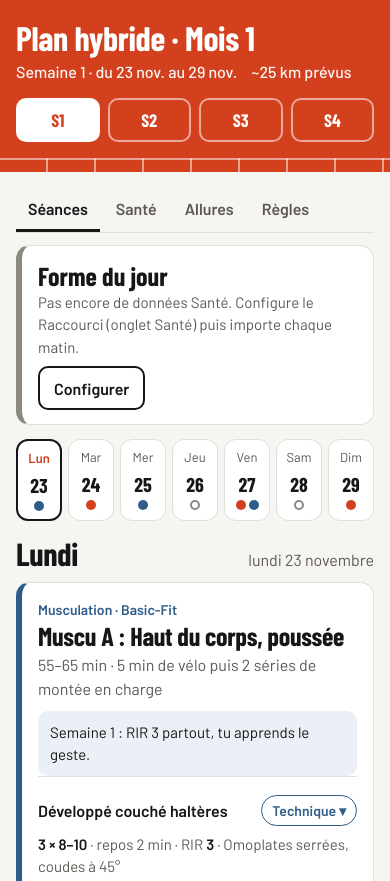
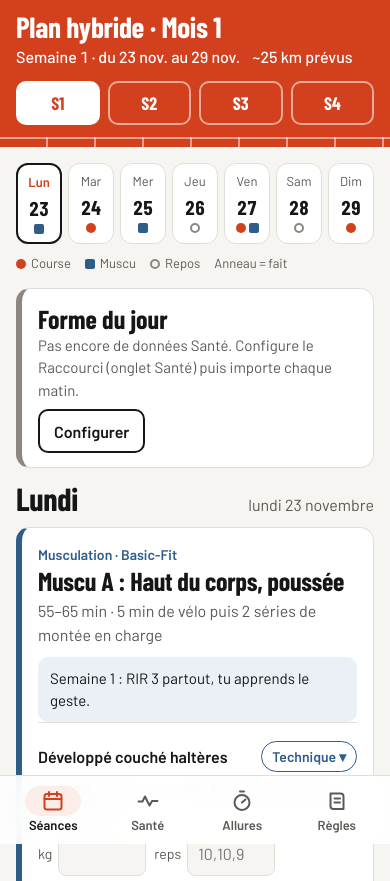
Before and after one commit to koriesza/plan-koko, a plain HTML site: page index.html in a window 390 px wide. Shown: the top 881 px of the page. Drawn offline with nearby package versions, Linux system fonts and the light colour scheme.

Commit message:
Interface mobile first : navigation en bas, en-tête compact, contrastes
- Barre d'onglets fixe en bas (zone du pouce), avec safe area et état actif non basé sur la seule couleur
- En-tête compact ; Forme du jour réduite sur l'onglet Séances : la séance du jour remonte de 822 à 540 px
- Contrastes AA en mode sombre : bandeau, boutons, couleurs d'état (tokens ok/warn/bad)
- Points du calendrier différenciés par la forme + légende ; libellés de zones lisibles
- Focus clavier conservé après chaque rendu ; noms accessibles qui reprennent le texte visible
- Zones de texte en 16 px (pas de zoom iOS), chiffres tabulaires, retour visuel à l'appui
- Restauration de sauvegarde annulable ; messages d'état annoncés (role=status)

Co-Authored-By: Claude Opus 5.5 <noreply@anthropic.com>
Claude-Session: https://claude.ai/code/session_01LWaTXHGqjpoeyDM6dpUQCW

```diff
--- a/index.html
+++ b/index.html
@@ -21,25 +21,27 @@
    COLOUR chalk ground, ink, tartan red for running, iron blue for lifting, grey for rest
    TYPE Barlow Condensed 700 display + Barlow text
    LAYOUT phone: red band with title and weeks, lane strip, day card, tabs at top; laptop: same column, 760px, strip shows session names */
-:root{color-scheme:light dark;--bg:light-dark(#f6f5f2,#121212);--card:light-dark(#ffffff,#1c1c1c);--ink:light-dark(#161616,#f1efea);--mute:light-dark(#5d5a55,#a9a59d);--line:light-dark(#e2dfd8,#2e2e2e);--run:light-dark(#d2401e,#ec5a35);--lift:light-dark(#2f5d8a,#6d9ccc);--rest:light-dark(#8c8780,#77736c);--soft:light-dark(#fbeee9,#2a1c17);--softl:light-dark(#eaf0f6,#18222c)}
+:root{color-scheme:light dark;--bg:light-dark(#f6f5f2,#121212);--card:light-dark(#ffffff,#1c1c1c);--ink:light-dark(#161616,#f1efea);--mute:light-dark(#5d5a55,#a9a59d);--line:light-dark(#e2dfd8,#2e2e2e);--run:light-dark(#d2401e,#ec5a35);--lift:light-dark(#2f5d8a,#6d9ccc);--rest:light-dark(#8c8780,#77736c);--soft:light-dark(#fbeee9,#2a1c17);--band:light-dark(#d2401e,#b8361a);--ok:light-dark(#23784a,#5cc28a);--warn:light-dark(#a35f00,#e9a83a);--bad:light-dark(#b3261e,#ff7a6e);--softl:light-dark(#eaf0f6,#18222c)}
 :root[data-theme=light]{color-scheme:light}:root[data-theme=dark]{color-scheme:dark}
 *{box-sizing:border-box;min-width:0}
 html,body{margin:0}
+html{scroll-padding-block-end:calc(88px + env(safe-area-inset-bottom,0px));-webkit-font-smoothing:antialiased}
+button,summary,a{-webkit-tap-highlight-color:transparent}
 body{background:var(--bg);color:var(--ink);font:16px/1.5 Barlow,system-ui,sans-serif;overflow-x:clip}
 h1,h2,h3{font-family:"Barlow Condensed",Barlow,sans-serif;font-weight:700;line-height:1.05;letter-spacing:-.01em;margin:0}
 .wrap{max-width:760px;margin:0 auto;padding:0 max(16px,env(safe-area-inset-left,0px)) 40px}
-.band{background:var(--run);color:#fff;padding:calc(20px + env(safe-area-inset-top,0px)) 0 0;position:relative}
-main.wrap{padding-bottom:calc(40px + env(safe-area-inset-bottom,0px))}
-textarea{width:100%;min-height:120px;font:14px/1.4 ui-monospace,monospace;color:var(--ink);background:var(--bg);border:1px solid var(--line);border-radius:8px;padding:10px}
+.band{background:var(--band);color:#fff;padding:calc(12px + env(safe-area-inset-top,0px)) 0 0;position:relative}
+main.wrap{padding-top:16px;padding-bottom:calc(96px + env(safe-area-inset-bottom,0px))}
+textarea{width:100%;min-height:120px;font:16px/1.4 ui-monospace,monospace;color:var(--ink);background:var(--bg);border:1px solid var(--line);border-radius:8px;padding:10px}
 .row{display:flex;flex-wrap:wrap;gap:8px;margin:8px 0}
 .btn.alt{background:transparent;color:var(--ink);border:2px solid var(--ink)}
 .band .wrap{padding-bottom:0}
-.band h1{font-size:clamp(34px,8vw,48px)}
-.sub{display:flex;flex-wrap:wrap;gap:4px 14px;font-weight:500;opacity:.95;margin:4px 0 14px}
-.weeks{display:flex;gap:8px;padding-bottom:16px}
+.band h1{font-size:clamp(28px,7.5vw,40px);text-wrap:balance}
+.sub{display:flex;flex-wrap:wrap;gap:2px 12px;font-weight:500;margin:2px 0 12px;font-variant-numeric:tabular-nums}
+.weeks{display:flex;gap:8px;padding-bottom:12px}
 .weeks button{flex:1;min-height:44px;border:2px solid rgba(255,255,255,.55);background:transparent;color:#fff;border-radius:10px;font:700 18px "Barlow Condensed",sans-serif;cursor:pointer}
-.weeks button[aria-pressed=true]{background:#fff;color:var(--run);border-color:#fff}
-.lanes{height:14px;background:repeating-linear-gradient(90deg,transparent 0 46px,rgba(255,255,255,.5) 46px 48px),var(--run);border-top:2px solid rgba(255,255,255,.5)}
+.weeks button[aria-pressed=true]{background:#fff;color:var(--band);border-color:#fff}
+.lanes{height:10px;background:repeating-linear-gradient(90deg,transparent 0 46px,rgba(255,255,255,.5) 46px 48px),var(--band);border-top:2px solid rgba(255,255,255,.5)}
 .tabs{display:flex;gap:4px;margin:16px 0 12px;border-bottom:1px solid var(--line)}
 .tabs button{min-height:44px;padding:0 14px;background:none;border:0;border-bottom:3px solid transparent;color:var(--mute);font:600 16px Barlow,sans-serif;cursor:pointer}
 .tabs button[aria-selected=true]{color:var(--ink);border-color:var(--ink)}
@@ -49,7 +51,7 @@ textarea{width:100%;min-height:120px;font:14px/1.4 ui-monospace,monospace;color:
 .day small{font-size:13px;color:var(--mute)}
 .day .dots{display:flex;gap:3px;height:10px}
 .dot{width:10px;height:10px;border-radius:50%}
-.dot.run{background:var(--run)}.dot.lift{background:var(--lift)}.dot.rest{background:transparent;border:2px solid var(--rest)}
+.dot.run{background:var(--run)}.dot.lift{background:var(--lift);border-radius:2px}.dot.rest{background:transparent;border:2px solid var(--rest)}
 .dot.ok{box-shadow:0 0 0 2px var(--card),0 0 0 4px currentColor}
 .day[aria-pressed=true]{border:2px solid var(--ink)}
 .day.today small{color:var(--run);font-weight:600}
@@ -85,7 +87,7 @@ input:focus-visible,button:focus-visible{outline:3px solid var(--lift);outline-o
 .prev{font-size:13px;color:var(--mute)}
 .test{display:flex;flex-wrap:wrap;gap:8px;align-items:center;margin-top:12px}
 .test input{width:7em}
-.btn{min-height:44px;padding:0 14px;border-radius:10px;border:0;background:var(--run);color:#fff;font:600 16px Barlow,sans-serif;cursor:pointer}
+.btn{min-height:44px;padding:0 14px;border-radius:10px;border:0;background:var(--band);color:#fff;font:600 16px Barlow,sans-serif;cursor:pointer}
 .tech summary{list-style:none;display:flex;justify-content:space-between;align-items:center;gap:10px;min-height:44px;cursor:pointer}
 .tech summary::-webkit-details-marker{display:none}
 .tg{flex:none;font-size:14px;font-weight:600;color:var(--lift);border:1.5px solid var(--lift);border-radius:999px;padding:4px 10px}
@@ -108,13 +110,26 @@ ul.rules{padding-left:20px;margin:6px 0 16px}ul.rules li{margin:5px 0}
 .chk input{width:22px;height:22px;min-height:0}
 .status{font-size:13px;color:var(--mute);margin-top:20px}
 h2.sec{font-size:26px;margin:18px 0 8px}
-.tabs{overflow-x:auto}
-.tabs button{padding:0 12px;flex:none}
+.nav{position:fixed;inset-inline:0;bottom:0;z-index:10;display:grid;grid-template-columns:repeat(4,minmax(0,1fr));gap:4px;background:color-mix(in srgb,var(--card) 90%,transparent);-webkit-backdrop-filter:blur(14px);backdrop-filter:blur(14px);border-top:1px solid var(--line);padding:6px max(8px,env(safe-area-inset-right,0px)) calc(6px + env(safe-area-inset-bottom,0px)) max(8px,env(safe-area-inset-left,0px))}
+.nav button{min-height:56px;display:flex;flex-direction:column;align-items:center;justify-content:center;gap:2px;background:none;border:0;border-radius:12px;color:var(--mute);font:600 13px/1.2 Barlow,sans-serif;cursor:pointer}
+.ni{display:grid;place-items:center;width:56px;height:30px;border-radius:999px}
+.nav svg{width:24px;height:24px;fill:none;stroke:currentColor;stroke-width:2;stroke-linecap:round;stroke-linejoin:round}
+.nav button[aria-current=page]{color:var(--ink)}
+.nav button[aria-current=page] .ni{background:var(--soft);color:var(--run)}
+.legend{display:flex;flex-wrap:wrap;gap:4px 14px;font-size:13px;color:var(--mute);margin:-6px 0 14px}
+.legend i{display:inline-block;margin-inline-end:5px;vertical-align:-1px}
+.lnk{background:none;border:0;padding:0;min-height:44px;color:var(--ink);font:600 15px Barlow,sans-serif;text-decoration:underline;text-underline-offset:3px;cursor:pointer}
+.sw{display:inline-block;width:10px;height:10px;border-radius:2px;margin-inline-end:5px;vertical-align:-1px}
+.chip b,.pace,.rk,td.r,.big,.hz,.exm b,.day b{font-variant-numeric:tabular-nums}
+@media(prefers-reduced-motion:no-preference){button{transition:scale .15s ease-out}button:not(:disabled):active{scale:.96}}
 .forme{background:var(--card);border:1px solid var(--line);border-left:6px solid var(--rest);border-radius:14px;padding:14px 16px;margin:0 0 14px}
-.forme.f0{border-left-color:#2e8b57}.forme.f1{border-left-color:#d9900f}.forme.f2{border-left-color:#c81e1e}
+.forme.mini{padding:10px 14px}
+.forme.mini .fs{font-size:22px}
+.forme.mini .fa{margin:2px 0 0;font-size:15px}
+.forme.f0{border-left-color:var(--ok)}.forme.f1{border-left-color:var(--warn)}.forme.f2{border-left-color:var(--bad)}
 .fh{display:flex;flex-wrap:wrap;justify-content:space-between;align-items:baseline;gap:4px 12px}
 .fs{font:700 26px "Barlow Condensed",sans-serif}
-.f0 .fs{color:#2e8b57}.f1 .fs{color:#d9900f}.f2 .fs{color:#c81e1e}
+.f0 .fs{color:var(--ok)}.f1 .fs{color:var(--warn)}.f2 .fs{color:var(--bad)}
 .fd{font-size:13px;color:var(--mute)}
 .fa{margin:6px 0 4px;font-weight:600}
 .fw{margin:0 0 8px;font-size:15px;color:var(--mute)}
@@ -123,7 +138,7 @@ h2.sec{font-size:26px;margin:18px 0 8px}
 .chip small{display:block;color:var(--mute);font-size:13px}
 .chip b{font:700 22px "Barlow Condensed",sans-serif;white-space:nowrap}
 .chip span{display:block;font-size:13px;color:var(--mute)}
-.chip.up span{color:#c81e1e}.chip.ok span{color:#2e8b57}
+.chip.up span{color:var(--bad)}.chip.ok span{color:var(--ok)}
 .real{margin-top:12px;background:var(--bg);border-radius:10px;padding:10px 12px}
 .rt{font-size:13px;font-weight:600;color:var(--mute)}
 .rk{display:flex;flex-wrap:wrap;gap:4px 14px;font-weight:600;margin:2px 0 8px}
@@ -167,15 +182,10 @@ h2.sec{font-size:26px;margin:18px 0 8px}
   <div class="lanes"></div>
 </header>
 <main class="wrap">
-  <div class="tabs" role="tablist">
-    <button role="tab" id="t-seances" aria-selected="true" data-tab="seances">Séances</button>
-    <button role="tab" id="t-sante" aria-selected="false" data-tab="sante">Santé</button>
-    <button role="tab" id="t-allures" aria-selected="false" data-tab="allures">Allures</button>
-    <button role="tab" id="t-regles" aria-selected="false" data-tab="regles">Règles</button>
-  </div>
   <section id="v-seances">
+    <div class="strip" id="strip"></div>
+    <p class="legend" aria-hidden="true"><span><i class="dot run"></i>Course</span><span><i class="dot lift"></i>Muscu</span><span><i class="dot rest"></i>Repos</span><span>Anneau = fait</span></p>
     <div id="formeMini"></div>
-    <div class="strip" id="strip"></div>
     <div id="dayview"></div>
   </section>
   <section id="v-sante" hidden>
@@ -282,10 +292,17 @@ h2.sec{font-size:26px;margin:18px 0 8px}
     <textarea id="exportOut" hidden readonly aria-label="Bilan à copier"></textarea>
     <label for="importIn" class="meta" style="display:block;margin-top:14px">Restaurer une sauvegarde (colle le bilan copié)</label>
     <textarea id="importIn"></textarea>
-    <div class="row"><button class="btn alt" id="importBtn">Restaurer</button></div>
+    <div class="row"><button class="btn alt" id="importBtn">Restaurer la sauvegarde</button></div>
   </section>
-  <p class="status" id="status">Enregistré sur ce téléphone.</p>
+  <p class="status" id="status" role="status" aria-live="polite">Enregistré sur ce téléphone.</p>
 </main>
+<nav class="nav" aria-label="Sections">
+  <button id="t-seances" data-tab="seances" aria-current="page"><span class="ni"><svg viewBox="0 0 24 24" aria-hidden="true"><rect x="3.5" y="5" width="17" height="15.5" rx="2.5"/><path d="M3.5 10h17M8 3v4M16 3v4"/></svg></span>Séances</button>
+  <button id="t-sante" data-tab="sante"><span class="ni"><svg viewBox="0 0 24 24" aria-hidden="true"><path d="M2.5 12.5h4l2.5-5 4.5 9 2.5-4.5h5.5"/></svg></span>Santé</button>
+  <button id="t-allures" data-tab="allures"><span class="ni"><svg viewBox="0 0 24 24" aria-hidden="true"><circle cx="12" cy="13.5" r="7.5"/><path d="M12 13.5l3.5-3M10 2.5h4"/></svg></span>Allures</button>
+  <button id="t-regles" data-tab="regles"><span class="ni"><svg viewBox="0 0 24 24" aria-hidden="true"><path d="M5.5 4.5h10a3 3 0 0 1 3 3v12.5h-10a3 3 0 0 1-3-3z"/><path d="M9.5 9.5h5.5M9.5 13.5h5.5"/></svg></span>Règles</button>
+</nav>
+
 <script>
 {
 const DAYS=["Lundi","Mardi","Mercredi","Jeudi","Vendredi","Samedi","Dimanche"];
@@ -410,7 +427,7 @@ function kmBetween(a,b){return Object.values(H().runs).filter(r=>isRun(r)&&r.s.s
 function zoneBar(z){return'<div class="zb">'+z.map((p,i)=>p>0.004?'<i style="width:'+(p*100).toFixed(1)+'%;background:'+ZC[i]+'"></i>':"").join("")+"</div>"}
 function realHTML(c,key){const rs=runsOn(key).filter(r=>LIFT[c]?isLift(r):isRun(r));if(!rs.length)return"";
  return rs.map(r=>{const S=runStats(r);let x='<div class="real"><div class="rt">Réalisé · Apple Watch</div><div class="rk">'+[S.km?f1(S.km)+" km":"",Math.round(S.min)+" min",S.pace?mmss(S.pace*60)+" /km":"",S.avg?"FC moy "+S.avg:"",S.max?"max "+S.max:""].filter(Boolean).map(y=>"<span>"+y+"</span>").join("")+"</div>";
-  if(S.z){x+=zoneBar(S.z)+'<div class="zl">'+S.z.map((p,i)=>'<span><b style="color:'+ZC[i]+'">Z'+(i+1)+"</b> "+Math.round(p*100)+" %</span>").join("")+"</div>";
+  if(S.z){x+=zoneBar(S.z)+'<div class="zl">'+S.z.map((p,i)=>'<span><i class="sw" style="background:'+ZC[i]+'"></i><b>Z'+(i+1)+"</b> "+Math.round(p*100)+" %</span>").join("")+"</div>";
    if(c==="EF"||c==="SL"){const hi=S.z[2]+S.z[3]+S.z[4];x+='<p class="verd">'+(hi>.25?"Trop vite pour de l'endurance : "+Math.round(hi*100)+" % du temps au-dessus de la zone 2. Ralentis la prochaine fois, quitte à marcher en côte.":"Bien géré : "+Math.round((S.z[0]+S.z[1])*100)+" % du temps en zones 1 et 2.")+"</p>"}
    else if(c==="Q")x+='<p class="verd">FC max atteinte : '+S.max+" bpm"+(S.max>fcmaxInfo().v?" (au-dessus de ta FC max actuelle : mets-la à jour dans Allures)":"")+".</p>"}
   else if(!LIFT[c])x+='<p class="verd">Pas de fréquence cardiaque importée pour cette sortie.</p>';
@@ -445,6 +462,7 @@ function formeHTML(compact){const F=forme();const at=H().at?new Date(H().at):nul
  const imp='<button class="btn" data-imp="1" style="margin-top:8px">Importer depuis Santé</button>';
  if(!F)return'<div class="forme"><div class="fh"><span class="fs">Forme du jour</span></div><p class="fw">Pas encore de données Santé. Configure le Raccourci (onglet Santé) puis importe chaque matin.</p>'+(compact?'<button class="btn alt" data-tab="sante">Configurer</button>':"")+"</div>";
  const W=["Feu vert","Prudence","Récupère"][F.lvl];
+ if(compact)return'<div class="forme mini f'+F.lvl+'"><div class="fh"><span class="fs">'+W+'</span><span class="fd">Forme du jour</span></div><p class="fa">'+F.a+"</p>"+(F.fresh?"":'<p class="fw">Données d\'hier.</p>')+'<div class="row" style="margin:4px 0 0">'+(F.fresh?"":imp.replace(' style="margin-top:8px"',''))+'<button class="lnk" data-tab="sante">Voir le détail</button></div></div>';
  return'<div class="forme f'+F.lvl+'"><div class="fh"><span class="fs">'+W+'</span><span class="fd">Forme du jour'+(at?" · import "+at.toLocaleString("fr-FR",{weekday:"short",hour:"2-digit",minute:"2-digit"}):"")+'</span></div><p class="fa">'+F.a+"</p>"+(F.sig.length?'<p class="fw">Pourquoi : '+F.sig.map(s=>s.t).join(", ")+".</p>":"")+(F.fresh?"":'<p class="fw">Données d\'hier : lance le Raccourci pour mettre à jour.</p>')+'<div class="chips">'+F.chips.map(c=>'<div class="chip '+c.c+'"><small>'+c.l+"</small><b>"+c.v+"</b><span>"+c.s+"</span></div>").join("")+"</div>"+(compact&&!F.fresh?imp:"")+"</div>"}
 function watchHTML(w){const P=x=>mmss(3600/(v()*x));const head="Sur la montre : app Exercice › Course extérieure › ••• › Créer un entraînement › Personnalisé.";
  const S=w===1?["Échauffement : 20 min (temps).","Travail : 6 min (temps), 1 répétition, sans récupération.","Retour au calme : 10 min."]
@@ -496,14 +514,15 @@ function doImport(t){const res=$("impRes");
  setStatus("Données Santé importées.")}
 function importClip(){if(navigator.clipboard&&navigator.clipboard.readText){navigator.clipboard.readText().then(doImport,()=>{$("impManual").open=true;tab="sante";render();setStatus("Colle le texte du Raccourci dans la zone prévue.")})}else{$("impManual").open=true;tab="sante";render()}}
 function render(){
- $("weeks").innerHTML=[1,2,3,4].map(i=>'<button aria-pressed="'+(i===wk)+'" data-w="'+i+'">S'+i+"</button>").join("");
+ const fid=document.activeElement&&document.activeElement.id;
+ $("weeks").innerHTML=[1,2,3,4].map(i=>'<button id="wk-'+i+'" aria-pressed="'+(i===wk)+'" data-w="'+i+'" aria-label="S'+i+', semaine '+i+(i===4?' allégée':'')+'">S'+i+"</button>").join("");
  $("wkLabel").textContent="Semaine "+wk+(wk===4?" allégée":"")+" · du "+fdate(dateOf(wk,0))+" au "+fdate(dateOf(wk,6));
  const kd=kmBetween(dk(dateOf(wk,0)),dk(dateOf(wk,6)));$("wkKm").textContent="~"+KM[wk-1]+" km prévus"+(kd>0?" · "+f1(kd)+" km faits":"");
- document.querySelectorAll(".tabs button").forEach(b=>b.setAttribute("aria-selected",b.dataset.tab===tab));
+ document.querySelectorAll(".nav button").forEach(b=>{if(b.dataset.tab===tab)b.setAttribute("aria-current","page");else b.removeAttribute("aria-current")});
  ["seances","sante","allures","regles"].forEach(k=>$("v-"+k).hidden=k!==tab);
  const isToday=dateOf(wk,sel).toDateString()===now.toDateString();$("formeMini").innerHTML=isToday?formeHTML(true):"";
  const todayStr=now.toDateString();
- $("strip").innerHTML=DAYS.map((n,d)=>{const cs=PLAN[d];const dots=cs.length?cs.map(c=>{const run=["Q","EF","SL"].includes(c);const ok=st.done[wk+"-"+d+"-"+c];return'<i class="dot '+(run?"run":"lift")+(ok?" ok":"")+'" style="color:var('+(run?"--run":"--lift")+')"></i>'}).join(""):'<i class="dot rest"></i>';const dt=dateOf(wk,d);return'<button class="day'+(dt.toDateString()===todayStr?" today":"")+'" aria-pressed="'+(d===sel)+'" data-d="'+d+'" aria-label="'+n+" : "+names(d)+'"><small>'+n.slice(0,3)+"</small><b>"+dt.getDate()+'</b><span class="dots">'+dots+'</span><span class="nm">'+names(d)+"</span></button>"}).join("");
+ $("strip").innerHTML=DAYS.map((n,d)=>{const cs=PLAN[d];const dots=cs.length?cs.map(c=>{const run=["Q","EF","SL"].includes(c);const ok=st.done[wk+"-"+d+"-"+c];return'<i class="dot '+(run?"run":"lift")+(ok?" ok":"")+'" style="color:var('+(run?"--run":"--lift")+')"></i>'}).join(""):'<i class="dot rest"></i>';const dt=dateOf(wk,d);const nd=cs.filter(c=>st.done[wk+"-"+d+"-"+c]).length;return'<button id="day-'+d+'" class="day'+(dt.toDateString()===todayStr?" today":"")+'" aria-pressed="'+(d===sel)+'" data-d="'+d+'" aria-label="'+n.slice(0,3)+" "+dt.getDate()+" : "+names(d)+(cs.length?(nd===cs.length?", fait":nd?", en partie fait":""):"")+'"><small>'+n.slice(0,3)+"</small><b>"+dt.getDate()+'</b><span class="dots">'+dots+'</span><span class="nm">'+names(d)+"</span></button>"}).join("");
  const dt=dateOf(wk,sel);
  let h='<div class="dayhead"><h2>'+DAYS[sel]+"</h2><span>"+dt.toLocaleDateString("fr-FR",{weekday:"long",day:"numeric",month:"long"})+"</span></div>";
  if(!PLAN[sel].length)h+='<div class="card rest"><div class="kind">Repos complet</div><h3>Rien au programme</h3><p class="meta">'+(sel===3?"Assimilation du bloc qualité + jambes de mardi et mercredi.":"Jambes fraîches pour la sortie longue de demain.")+"</p></div>";
@@ -511,19 +530,21 @@ function render(){
   if(LIFT[c]){const L=LIFT[c];h+='<div class="card lift"><div class="kind">Musculation · Basic-Fit'+(c==="C"?" · l'après-midi, 6 h après l'EF":"")+"</div><h3>Muscu "+c+" : "+L.t+'</h3><p class="meta">55–65 min · 5 min de vélo puis 2 séries de montée en charge</p><p class="note">'+RIRTXT[wk-1]+"</p>";
    L.ex.forEach((e,i)=>{const k=wk+"-"+c+"-"+i;const lg=st.log[k]||{};const pv=st.log[(wk-1)+"-"+c+"-"+i];const sets=wk===4?2:e[1];
     const T=TIPS[c][i];h+='<div class="ex"><details class="tech" data-o="'+c+i+'"'+(OPEN.has(c+i)?" open":"")+'><summary><span class="exn">'+esc(e[0])+'</span><span class="tg">Technique</span></summary><ul>'+T.p.map(x=>"<li>"+esc(x)+"</li>").join("")+"</ul>"+vlinks(T.v)+'</details><div class="exm"><b>'+sets+" × "+e[2]+"</b> · repos "+e[3]+" · RIR <b>"+rir(wk,c,e[4])+"</b> · "+esc(e[5])+'</div><div class="log"><label>kg <input type="number" inputmode="decimal" step="0.5" id="kg-'+k+'" data-k="'+k+'" data-f="kg" value="'+esc(lg.kg||"")+'"></label><label>reps <input type="text" inputmode="numeric" id="r-'+k+'" data-k="'+k+'" data-f="r" placeholder="10,10,9" value="'+esc(lg.r||"")+'"></label>'+(pv&&(pv.kg||pv.r)?'<span class="prev">S'+(wk-1)+" : "+esc(pv.kg||"?")+" kg × "+esc(pv.r||"?")+"</span>":"")+"</div></div>"});
-   h+=realHTML(c,dk(dt))+'<button class="done" data-done="'+key+'" aria-pressed="'+ok+'">'+(ok?"Séance faite ✓":"Marquer comme faite")+"</button></div>"}
+   h+=realHTML(c,dk(dt))+'<button class="done" id="done-'+key+'" data-done="'+key+'" aria-pressed="'+ok+'">'+(ok?"Séance faite ✓":"Marquer comme faite")+"</button></div>"}
   else{const r=run(wk,c);h+='<div class="card"><div class="kind">Course'+(c==="Q"?" · qualité":c==="EF"?" · endurance":" · sortie longue")+"</div><h3>"+r.t+'</h3><p class="meta">'+r.m+'</p><ol class="steps">'+r.s.map(x=>"<li>"+x+"</li>").join("")+"</ol>"+(r.n?'<p class="note">'+r.n+"</p>":"")+(c==="Q"?vlinks(wk===1?RUNVID.T.concat(RUNVID.Q):RUNVID.Q)+watchHTML(wk):"")+realHTML(c,dk(dt));
    if(r.test){const vm=st.test?(Number(st.test)/100).toFixed(1):"";h+='<div class="test"><label for="testIn">Distance en 6 min (m)</label><input id="testIn" type="number" inputmode="numeric" value="'+esc(st.test)+'"><span id="testOut">'+(vm?"VMA = <b>"+vm+" km/h</b>":"")+'</span><button class="btn" id="useVma">Utiliser cette VMA</button></div>'}
-   h+='<button class="done" data-done="'+key+'" aria-pressed="'+ok+'">'+(ok?"Séance faite ✓":"Marquer comme faite")+"</button></div>"}
+   h+='<button class="done" id="done-'+key+'" data-done="'+key+'" aria-pressed="'+ok+'">'+(ok?"Séance faite ✓":"Marquer comme faite")+"</button></div>"}
  });
  $("dayview").innerHTML=h;
  $("vmaIn").value=st.vma;$("startIn").value=st.start;
  const Z=[["Endurance fondamentale (Z2)",.65,.72,"70–78 % FCmax, conversation possible"],["Allure marathon",.78,.80,"Respiration audible, RPE 5–6"],["Seuil",.85,.88,"85–90 % FCmax, RPE 7"],["VMA longue",.92,.95,"800 m en "+t800(.95)+"–"+t800(.92)],["VMA courte",1,1.05,"30 s = "+m30(1)+"–"+m30(1.05)+" m"]];
  $("zones").innerHTML='<div class="big">'+v().toFixed(1)+' km/h</div><table class="stack"><thead><tr><th>Zone</th><th>% VMA</th><th>Allure</th><th>Repère</th></tr></thead><tbody>'+Z.map(z=>'<tr><td data-l="Zone">'+z[0]+'</td><td data-l="% VMA" class="r">'+Math.round(z[1]*100)+"–"+Math.round(z[2]*100)+' %</td><td data-l="Allure" class="r">'+pace(z[1],z[2])+'</td><td data-l="Repère">'+z[3]+"</td></tr>").join("")+"</tbody></table>";
  renderHealth();
+ if(fid){const f=document.getElementById(fid);if(f&&f!==document.activeElement)f.focus({preventScroll:true})}
  $("bilan").innerHTML=BILAN.map((b,i)=>'<label class="chk"><input type="checkbox" id="bil-'+i+'" data-b="'+i+'"'+(st.bilan[i]?" checked":"")+"> "+b+"</label>").join("");
 }
-function setStatus(t){$("status").textContent=t}
+let UNDO=null;
+function setStatus(t,undo){const s=$("status");s.textContent=t;if(undo){const u=document.createElement("button");u.className="lnk";u.id="undoBtn";u.textContent="Annuler la restauration";s.append(" ",u)}}
 function save(){try{localStorage.setItem(LS,JSON.stringify(st));setStatus("Enregistré sur ce téléphone.")}catch(e){setStatus("Impossible d'enregistrer sur ce téléphone (navigation privée ?).")}}
 function bilanText(){
  const L=["Bilan Plan hybride, mois 1","VMA : "+v().toFixed(1)+" km/h"+(st.test?" (test : "+st.test+" m en 6 min)":"")];
@@ -546,7 +567,7 @@ document.addEventListener("toggle",e=>{const d=e.target;if(d.dataset&&d.dataset.
 document.addEventListener("click",e=>{const b=e.target.closest("button");if(!b)return;
  if(b.dataset.w){wk=+b.dataset.w;render()}
  else if(b.dataset.d){sel=+b.dataset.d;render()}
- else if(b.dataset.tab){tab=b.dataset.tab;render();if(tab==="sante")document.querySelectorAll(".fig").forEach(draw)}
+ else if(b.dataset.tab){tab=b.dataset.tab;render();window.scrollTo(0,0);if(tab==="sante")document.querySelectorAll(".fig").forEach(draw)}
  else if(b.dataset.imp||b.id==="impBtn")importClip()
  else if(b.id==="impBtn2"){doImport($("impTxt").value);$("impTxt").value=""}
  else if(b.dataset.done){const k=b.dataset.done;if(st.done[k])delete st.done[k];else st.done[k]=true;save();render()}
@@ -555,8 +576,9 @@ document.addEventListener("click",e=>{const b=e.target.closest("button");if(!b)r
   const fb=()=>{o.focus();o.select();try{document.execCommand("copy");ok()}catch(err){setStatus("Sélectionne le texte ci-dessus et copie-le.")}};
   if(navigator.clipboard&&navigator.clipboard.writeText)navigator.clipboard.writeText(t).then(ok,fb);else fb()}
  else if(b.id==="importBtn"){const raw=$("importIn").value;const i=raw.indexOf("{",raw.indexOf("DONNÉES")>=0?raw.indexOf("DONNÉES"):0);
-  try{const d=JSON.parse(raw.slice(i));if(!d||typeof d!=="object"||!("done" in d))throw 0;st=norm(d);save();$("importIn").value="";render();setStatus("Sauvegarde restaurée.")}
+  try{const d=JSON.parse(raw.slice(i));if(!d||typeof d!=="object"||!("done" in d))throw 0;UNDO=JSON.stringify(st);st=norm(d);save();$("importIn").value="";render();setStatus("Sauvegarde restaurée.",true);$("status").scrollIntoView({block:"nearest"})}
   catch(err){setStatus("Sauvegarde illisible : colle le bilan complet, ligne DONNÉES comprise.")}}
+ else if(b.id==="undoBtn"&&UNDO){st=norm(JSON.parse(UNDO));UNDO=null;save();render();setStatus("Restauration annulée : tes données précédentes sont revenues.")}
  else if(b.id==="useVma"){const d=Number(st.test);if(d>1000){st.vma=Math.round(d/10)/10;save();render();setStatus("VMA mise à jour : "+st.vma+" km/h. Toutes les allures sont recalculées.")}}
 });
 document.addEventListener("input",e=>{const t=e.target;
--- a/sw.js
+++ b/sw.js
@@ -1,6 +1,6 @@
 // Cache de l'app pour qu'elle marche hors ligne.
 // Change VERSION à chaque mise à jour des fichiers pour forcer le rechargement.
-const VERSION = "plan-hybride-v3";
+const VERSION = "plan-hybride-v4";
 const CORE = ["./", "index.html", "manifest.webmanifest", "icon-192.png", "icon-512.png", "apple-touch-icon.png"];
 
 self.addEventListener("install", (e) => {
```
